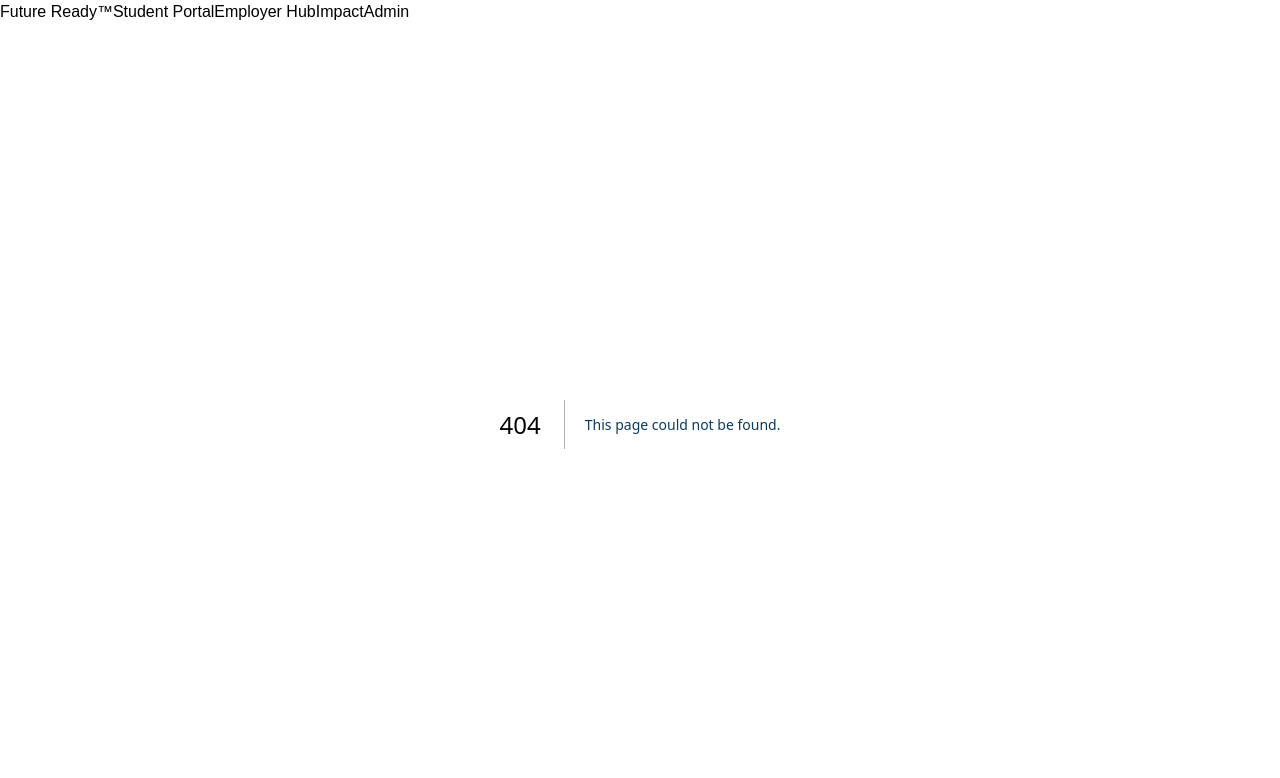
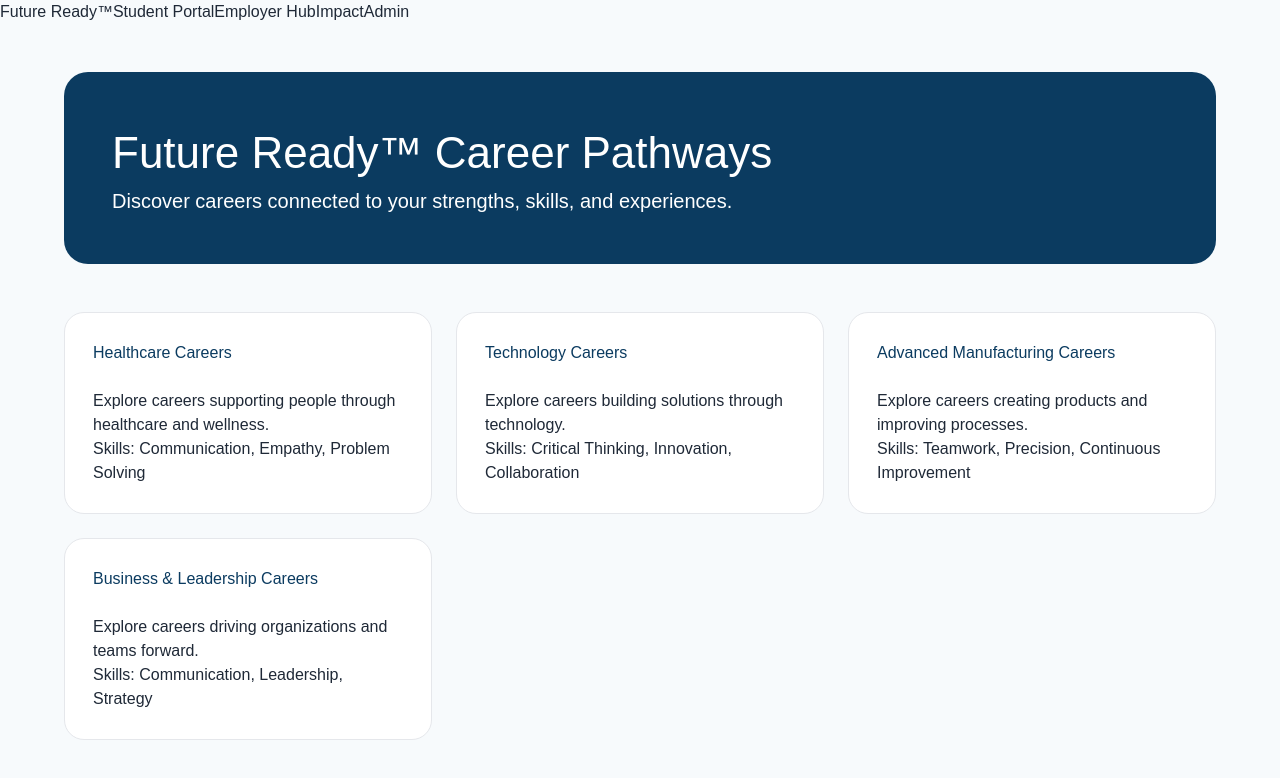
Before and after one commit to Link-Lake-Norman/Build6-, a Next.js app: page /careers in a window 1280 px wide. Before the commit this address had no page. Shown: the top 778 px of the page. Built offline with nearby package versions, Linux system fonts and the light colour scheme.

Commit message:
Add Future Ready career pathways library

```diff
--- /dev/null
+++ b/app/careers/page.tsx
@@ -0,0 +1,76 @@
+export default function CareersPage() {
+
+  const careers = [
+    {
+      title: "Healthcare Careers",
+      skills: "Communication, Empathy, Problem Solving",
+      description:
+        "Explore careers supporting people through healthcare and wellness.",
+    },
+    {
+      title: "Technology Careers",
+      skills: "Critical Thinking, Innovation, Collaboration",
+      description:
+        "Explore careers building solutions through technology.",
+    },
+    {
+      title: "Advanced Manufacturing Careers",
+      skills: "Teamwork, Precision, Continuous Improvement",
+      description:
+        "Explore careers creating products and improving processes.",
+    },
+    {
+      title: "Business & Leadership Careers",
+      skills: "Communication, Leadership, Strategy",
+      description:
+        "Explore careers driving organizations and teams forward.",
+    },
+  ];
+
+  return (
+    <main>
+
+      <section className="hero">
+
+        <h1>
+          Future Ready™ Career Pathways
+        </h1>
+
+        <p>
+          Discover careers connected to your strengths,
+          skills, and experiences.
+        </p>
+
+      </section>
+
+
+      <section className="journey-grid">
+
+        {careers.map((career) => (
+
+          <article
+            className="journey-card"
+            key={career.title}
+          >
+
+            <h2>
+              {career.title}
+            </h2>
+
+            <p>
+              {career.description}
+            </p>
+
+            <p>
+              Skills: {career.skills}
+            </p>
+
+          </article>
+
+        ))}
+
+      </section>
+
+    </main>
+  );
+}
```
